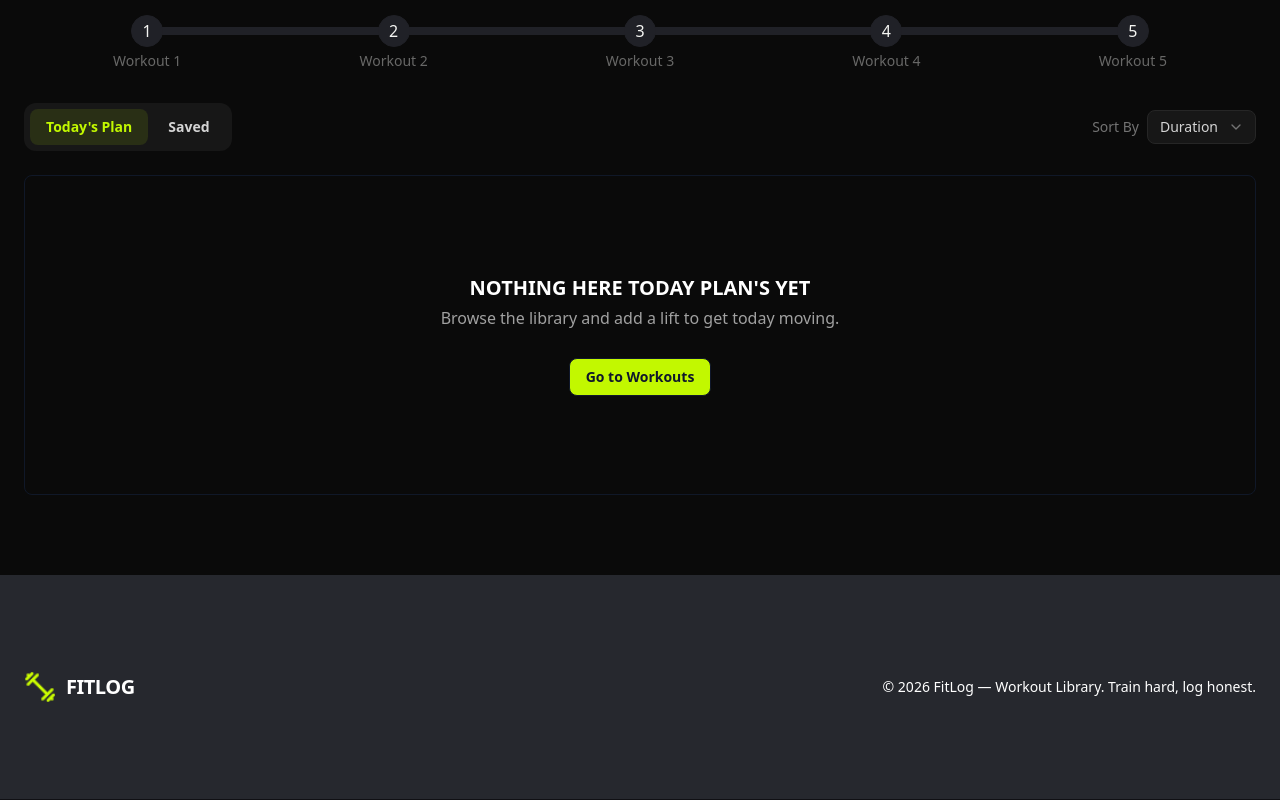
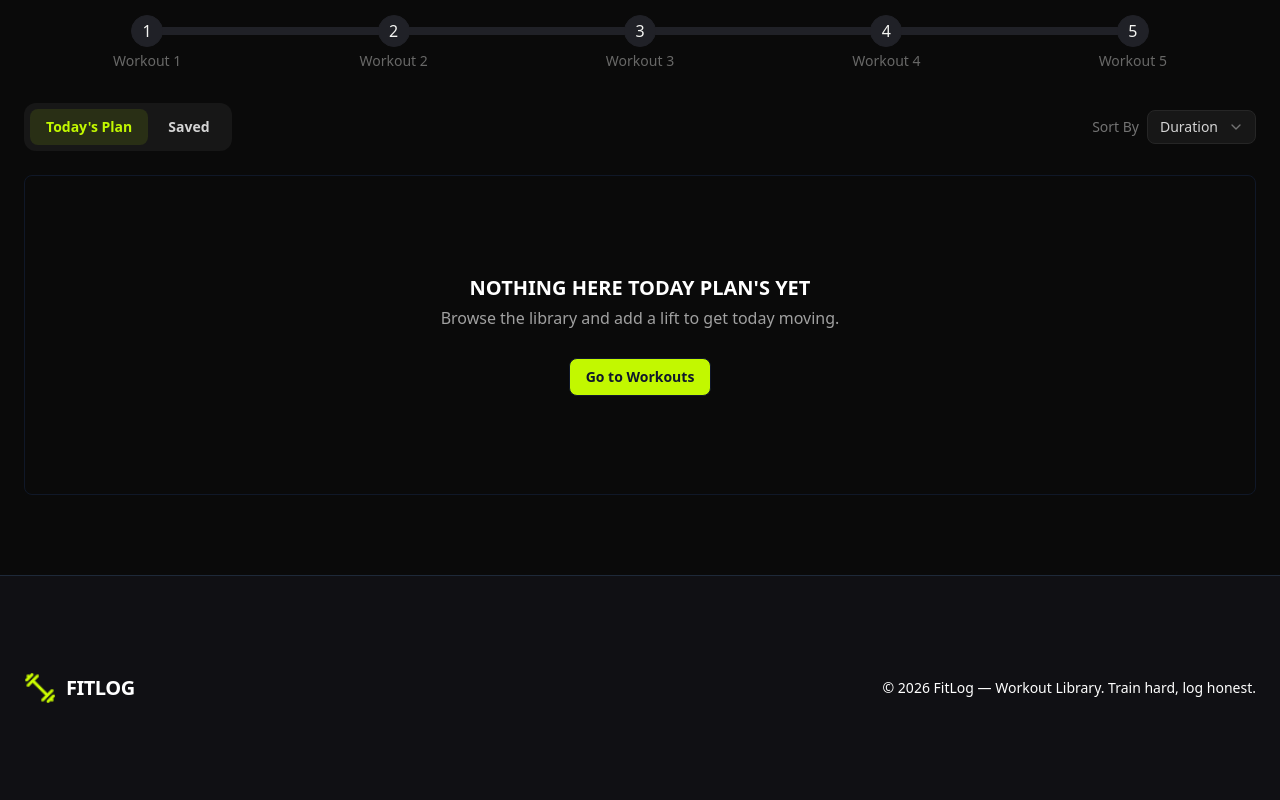
Before and after one commit to Amdad09/fit-log, a Next.js app: page /myPlan in a window 1280 px wide. Shown: the part 532-1332 px from the top of the page. Built offline with nearby package versions, Linux system fonts and the light colour scheme.

Commit message:
I done this simple project

```diff
--- a/app/globals.css
+++ b/app/globals.css
@@ -40,3 +40,7 @@
   --color-base-300: #202127;
   --color-base-content: #f4f5f2;
 }
+
+html{
+  scroll-behavior: smooth;
+}
--- a/app/workouts/[workoutId]/page.tsx
+++ b/app/workouts/[workoutId]/page.tsx
@@ -44,7 +44,7 @@ const WorkoutDetails = async ({ params }: WorkoutDetailsProps) => {
                     </span>
                 </div>
 
-                <div className="grid grid-cols-1 gap-10  p-6 text-white md:grid-cols-2 md:p-10">
+                <div className="grid grid-cols-1 gap-10 text-white md:grid-cols-2 pt-6">
                     {/* Image */}
                     <div className="relative h-80 w-full overflow-hidden rounded-3xl md:h-full">
                         <Image
--- a/components/sections/Hero.tsx
+++ b/components/sections/Hero.tsx
@@ -3,6 +3,7 @@ import Container from '../ui/Container';
 import Button from '../ui/Button';
 import HeroContentMotion from '../motion/HeroContextMotion';
 import HeroImageMotion from '../motion/HeroImageMotion';
+import { Dumbbell } from 'lucide-react';
 const Hero = () => {
     return (
         <section className="bg-base-100 py-6 sm:py-8 md:py-10 lg:py-14">
@@ -30,6 +31,7 @@ const Hero = () => {
                                     className="mt-6 flex justify-center lg:justify-start"
                                 >
                                     <Button className="px-6">
+                                        <Dumbbell className='mr-2 h-4 w-4'/>
                                         Browse Workouts
                                     </Button>
                                 </a>
--- a/components/shared/Footer.tsx
+++ b/components/shared/Footer.tsx
@@ -3,7 +3,7 @@ import Logo from "./Logo";
 
 const Footer = () => {
     return (
-        <div className="bg-neutral text-neutral-content py-16 md:py-20 lg:py-24">
+        <div className="bg-base-100 border-t border-gray-800 text-neutral-content py-16 md:py-20 lg:py-24">
             <Container>
                 <footer className="footer sm:footer-horizontal  items-center">
                     <aside className="grid-flow-col items-center">
```
